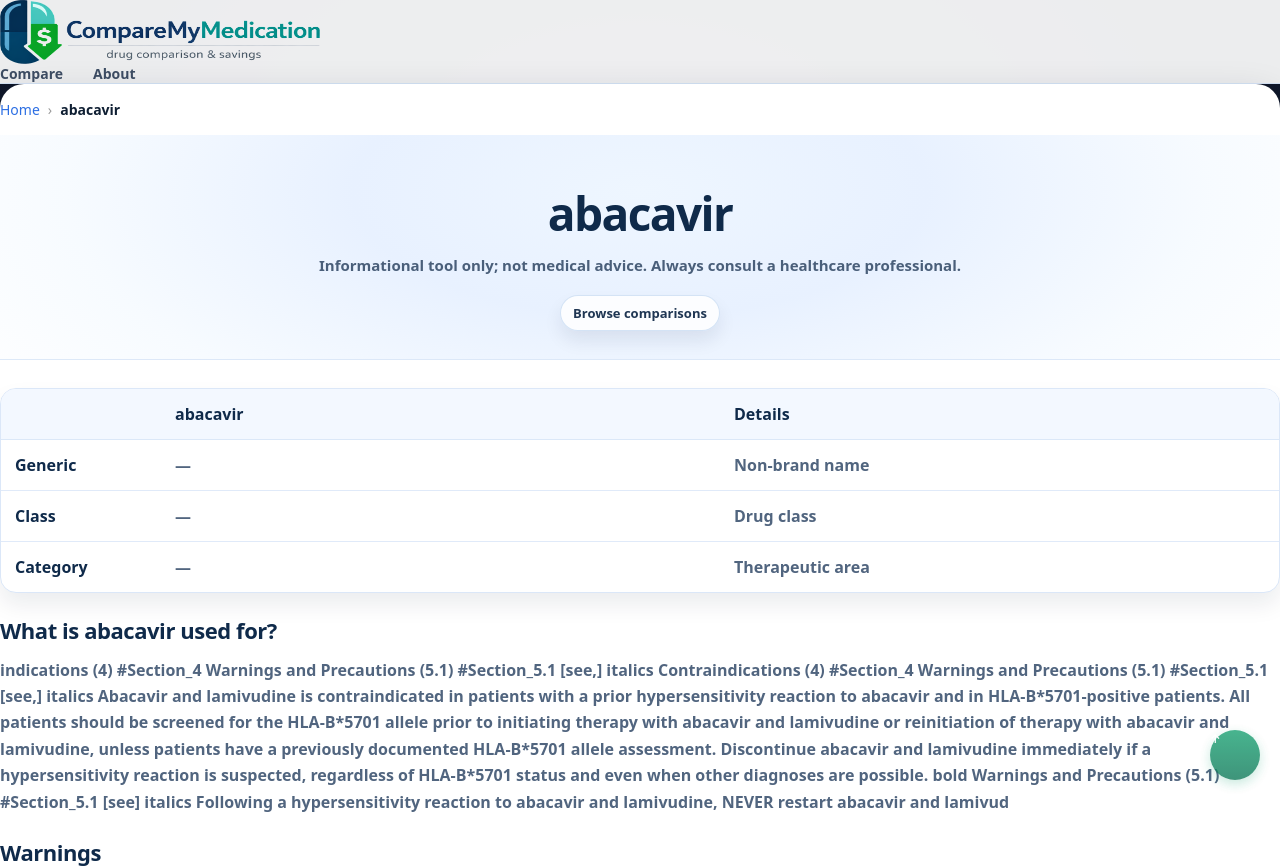
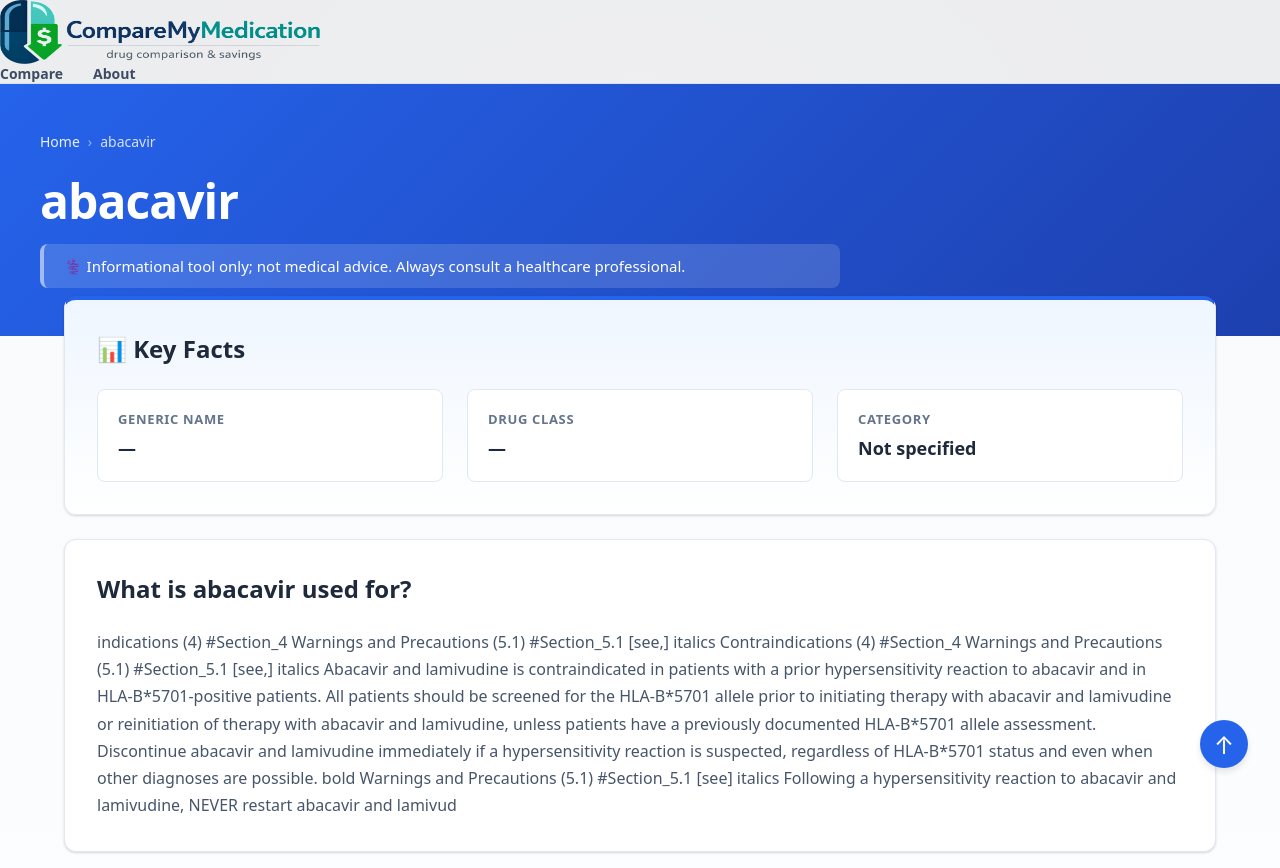
Before and after one commit to marty22dyer/CompareMyMedication, a Next.js app: page /drug/abacavir in a window 1280 px wide. Shown: the top 868 px of the page. Built offline with nearby package versions, Linux system fonts and the light colour scheme.

Commit message:
Apply modern drug page design to correct app directory file

```diff
--- a/app/drug/[slug]/page.tsx
+++ b/app/drug/[slug]/page.tsx
@@ -1,113 +1,124 @@
 import Link from "next/link";
 import { notFound } from "next/navigation";
 import { bySlug } from "../../../lib/drugs";
-import Breadcrumbs from "../../../components/Breadcrumbs";
-
-function canonCompare(a: string, b: string) {
-  return [a, b].sort().join("-vs-");
-}
 
 export default function DrugPage({ params }: { params: { slug: string } }) {
   const drug = bySlug(params.slug);
   if (!drug) return notFound();
 
+  const name = drug.name;
+  const generic = drug.generic || "—";
+  const drugClass = drug.class || "—";
+  const conditions = drug.conditions || [];
+
   const alts = (drug.alternatives ?? [])
-    .map((s) => bySlug(s))
+    .map((s: string) => bySlug(s))
     .filter(Boolean) as NonNullable<ReturnType<typeof bySlug>>[];
 
   return (
-    <main className="comparePage">
-      <Breadcrumbs
-        items={[
-          { label: "Home", href: "/" },
-          { label: drug.name }
-        ]}
-      />
-
-      {/* SAME HERO STYLE AS COMPARE */}
-      <section className="compareHero">
-        <h1 className="compareH1">{drug.name}</h1>
-        <p className="compareSub">
-          Informational tool only; not medical advice. Always consult a healthcare professional.
-        </p>
-
-        <div className="compareTopLinks">
-          <Link className="comparePill" href="/compare">
-            Browse comparisons
-          </Link>
-
-          {alts.length > 0 ? (
-            <Link
-              className="comparePill"
-              href={`/compare/${canonCompare(drug.slug, alts[0].slug)}`}
-            >
-              Compare {drug.name}
-            </Link>
-          ) : null}
-        </div>
-      </section>
-
-      {/* SAME BODY STYLE AS COMPARE */}
-      <section className="compareBody">
-        <div className="cmpTable">
-          <div className="cmpHeader">
-            <div />
-            <div className="cmpHeadCell">{drug.name}</div>
-            <div className="cmpHeadCell">Details</div>
+    <div className="drug-page">
+      {/* Hero Section */}
+      <div className="drug-hero">
+        <div className="drug-hero-content">
+          <div className="drug-breadcrumb">
+            <Link href="/" className="drug-breadcrumb-link">Home</Link>
+            <span className="drug-breadcrumb-separator">›</span>
+            <span className="drug-breadcrumb-current">{name}</span>
           </div>
 
-          <div className="cmpRow">
-            <div className="cmpLabel">Generic</div>
-            <div className="cmpCell">{drug.generic || "—"}</div>
-            <div className="cmpCell">Non-brand name</div>
-          </div>
+          <h1 className="drug-title">{name}</h1>
 
-          <div className="cmpRow">
-            <div className="cmpLabel">Class</div>
-            <div className="cmpCell">{drug.class || "—"}</div>
-            <div className="cmpCell">Drug class</div>
-          </div>
+          {drug.generic && (
+            <p className="drug-generic">
+              Generic: <strong>{generic}</strong>
+            </p>
+          )}
 
-          <div className="cmpRow">
-            <div className="cmpLabel">Category</div>
-            <div className="cmpCell">{drug.category || "—"}</div>
-            <div className="cmpCell">Therapeutic area</div>
+          <p className="drug-disclaimer">
+            ⚕️ Informational tool only; not medical advice. Always consult a healthcare professional.
+          </p>
+        </div>
+      </div>
+
+      {/* Main Content */}
+      <div className="drug-content">
+        {/* Key Facts Card */}
+        <div className="drug-card drug-card-primary">
+          <h2 className="drug-card-title">📊 Key Facts</h2>
+          <div className="drug-facts-grid">
+            <div className="drug-fact">
+              <div className="drug-fact-label">Generic Name</div>
+              <div className="drug-fact-value">{generic}</div>
+            </div>
+            <div className="drug-fact">
+              <div className="drug-fact-label">Drug Class</div>
+              <div className="drug-fact-value">{drugClass}</div>
+            </div>
+            <div className="drug-fact">
+              <div className="drug-fact-label">Category</div>
+              <div className="drug-fact-value">{drug.category || "Not specified"}</div>
+            </div>
           </div>
         </div>
 
-        {/* Alternatives (styled like pills/buttons) */}
-        {alts.length > 0 ? (
-          <>
-            <h2>Alternatives</h2>
-            <div className="compareTopLinks">
-              {alts.map((a) => (
-                <Link key={a.slug} className="comparePill" href={`/drug/${a.slug}`}>
-                  {a.name}
-                </Link>
+        {/* Commonly Used For */}
+        {conditions.length > 0 && (
+          <div className="drug-card">
+            <h2 className="drug-card-title">💊 Commonly Used For</h2>
+            <div className="drug-conditions">
+              {conditions.slice(0, 8).map((condition: string, idx: number) => (
+                <span key={idx} className="drug-condition-tag">
+                  {condition}
+                </span>
               ))}
             </div>
-          </>
-        ) : null}
+          </div>
+        )}
 
-        {/* FDA label sections (only when present) */}
-        {drug.label?.indications?.length ? (
-          <>
-            <h2>What is {drug.name} used for?</h2>
-            <p className="compareP">{drug.label.indications[0]}</p>
-          </>
-        ) : null}
+        {/* Alternatives */}
+        {alts.length > 0 && (
+          <div className="drug-card">
+            <h2 className="drug-card-title">🔄 Similar Medications</h2>
+            <div className="drug-similar-list">
+              {alts.map((a: any, idx: number) => (
+                <span key={a.slug}>
+                  <Link href={`/drug/${a.slug}`} className="drug-similar-link">
+                    {a.name}
+                  </Link>
+                  {idx < alts.length - 1 && <span className="drug-similar-separator"> • </span>}
+                </span>
+              ))}
+            </div>
+          </div>
+        )}
 
-        {drug.label?.warnings?.length ? (
-          <>
-            <h2>Warnings</h2>
-            <p className="compareP">{drug.label.warnings[0]}</p>
-          </>
-        ) : null}
-      </section>
+        {/* FDA Label Info */}
+        {drug.label?.indications?.length && (
+          <div className="drug-card">
+            <h2 className="drug-card-title">What is {name} used for?</h2>
+            <p className="drug-text">{drug.label.indications[0]}</p>
+          </div>
+        )}
 
-      <a href="#top" className="back-to-top" aria-label="Back to top">
+        {drug.label?.warnings?.length && (
+          <div className="drug-card drug-card-warning">
+            <h2 className="drug-card-title">⚠️ Warnings</h2>
+            <p className="drug-text">{drug.label.warnings[0]}</p>
+          </div>
+        )}
+
+        {/* Safety Note */}
+        <div className="drug-card drug-card-info">
+          <h2 className="drug-card-title">Safety Note</h2>
+          <p className="drug-text">
+            Do not start, stop, or switch medications without medical guidance. Side effects and interactions differ per person.
+          </p>
+        </div>
+      </div>
+
+      <a href="#top" className="drug-back-to-top" aria-label="Back to top">
         ↑
       </a>
-    </main>
+    </div>
   );
 }
```
